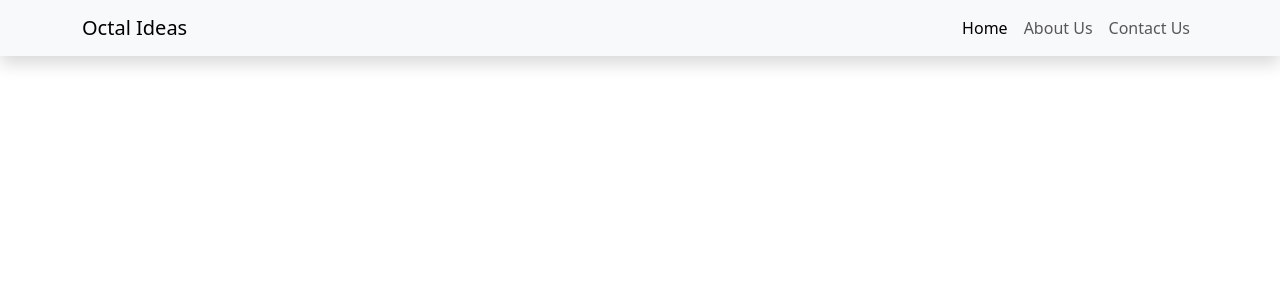
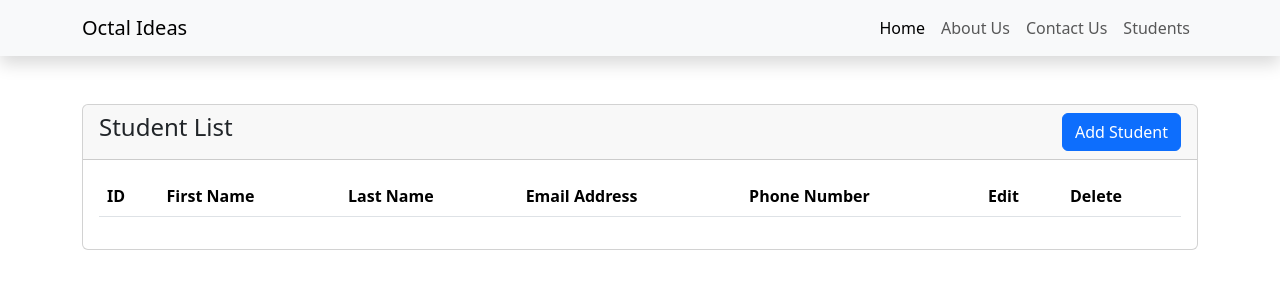
Before and after one commit to evansroy/react-crud-laravel-api, a React (Create React App) app: page /students in a window 1280 px wide. Shown: the top 300 px of the page. Built offline with nearby package versions, Linux system fonts and the light colour scheme.

Commit message:
Add student page and router

```diff
--- a/src/components/Navbar.js
+++ b/src/components/Navbar.js
@@ -37,6 +37,13 @@
                 Contact Us
               </Link>
             </li>
+
+            <li className="nav-item">
+              <Link className="nav-link" to="/students">
+                Students
+              </Link>
+            </li>
+
           </ul>
         </div>
       </div>
--- /dev/null
+++ b/src/pages/Student.js
@@ -0,0 +1,44 @@
+import React from 'react'
+import { useEffect } from 'react';
+import { Link } from 'react-router-dom';
+
+function Student() {
+
+    useEffect(() => {
+
+    })
+  return (
+    <div className='container mt-5'>
+      <div className='row'>
+        <div className='col-md-12'>
+            <div className='card'>
+                <div className='card-header'>
+                    <h4>Student List
+                        <Link to="/" className='btn btn-primary float-end'>Add Student</Link>
+                    </h4>
+                </div>
+                <div className='card-body'>
+                    <table className='table table-striped'>
+                        <thead>
+                            <tr>
+                                <th>ID</th>
+                                <th>First Name</th>
+                                <th>Last Name</th>
+                                <th>Email Address</th>
+                                <th>Phone Number</th>
+                                <th>Edit</th>
+                                <th>Delete</th>
+                            </tr>
+                        </thead>
+                        <tbody>
+
+                        </tbody>
+                    </table>
+                </div>
+            </div>
+        </div>
+      </div>
+    </div>
+  )
+}
+export default Student;
--- a/src/router/index.js
+++ b/src/router/index.js
@@ -3,6 +3,7 @@
 import About from '../pages/About';
 import Contact from '../pages/Contact';
 import Home from '../pages/Home';
+import Student from '../pages/Student';
 
 
 function MyRouter() {
@@ -11,6 +12,7 @@
       <Route path='/' element = {<Home/>}/>
       <Route path='/about-us' element = {<About/>}/>
       <Route path='/contact-us' element = {<Contact/>}/>
+      <Route path='/students' element = {<Student/>}/>
     </Routes>
   )
 }
```
